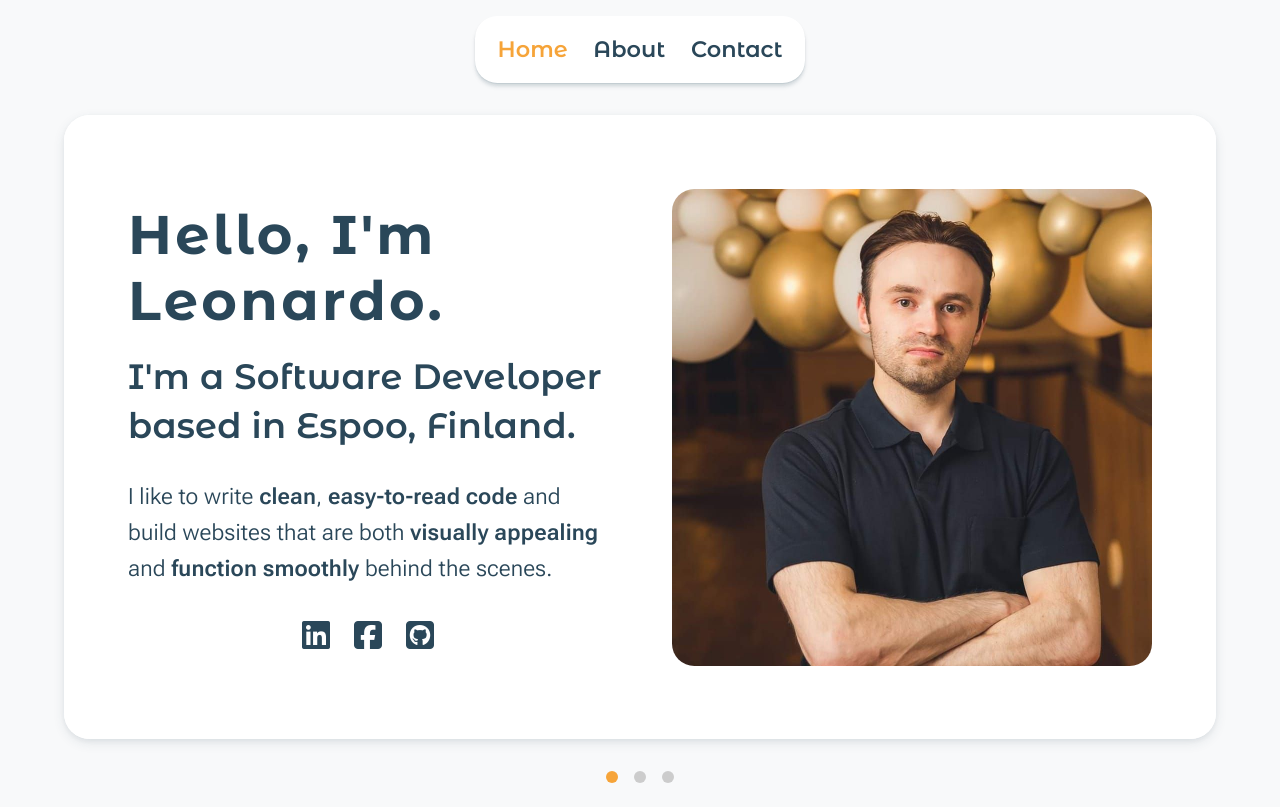
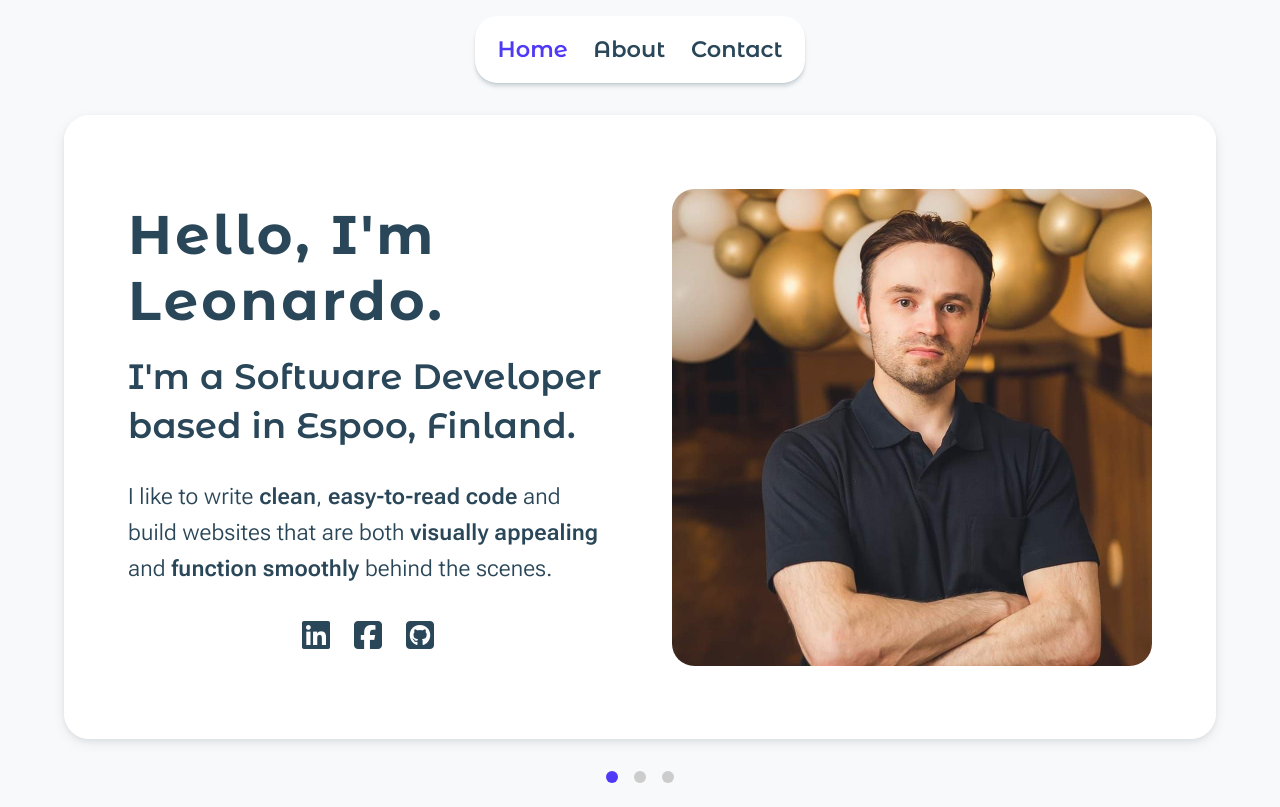
Before and after one commit to Caballero-prog/Portfolio, a plain HTML site: page index.html in a window 1280 px wide. Drawn offline with Linux system fonts and the light colour scheme.

Commit message:
reverted color

```diff
--- a/styles.css
+++ b/styles.css
@@ -3,7 +3,7 @@
 }*/
 
 :root {
-  --highlight-color: #f6a439;
+  --highlight-color: #4f39f6;
 }
 
 * {
@@ -19,7 +19,7 @@ body {
   font-size: 1.4rem;
   font-family: "Roboto Flex", sans-serif;
   height: 100%;
-  background-color: #2267ac;
+  background-color: #f8f9fa;
   color: #2a4759;
   background-image: radial-gradient(#2a4759 0.5px, transparent 0.5px),
     radial-gradient(#2a4759 0.5px, #f8f9fa 0.5px);
```
